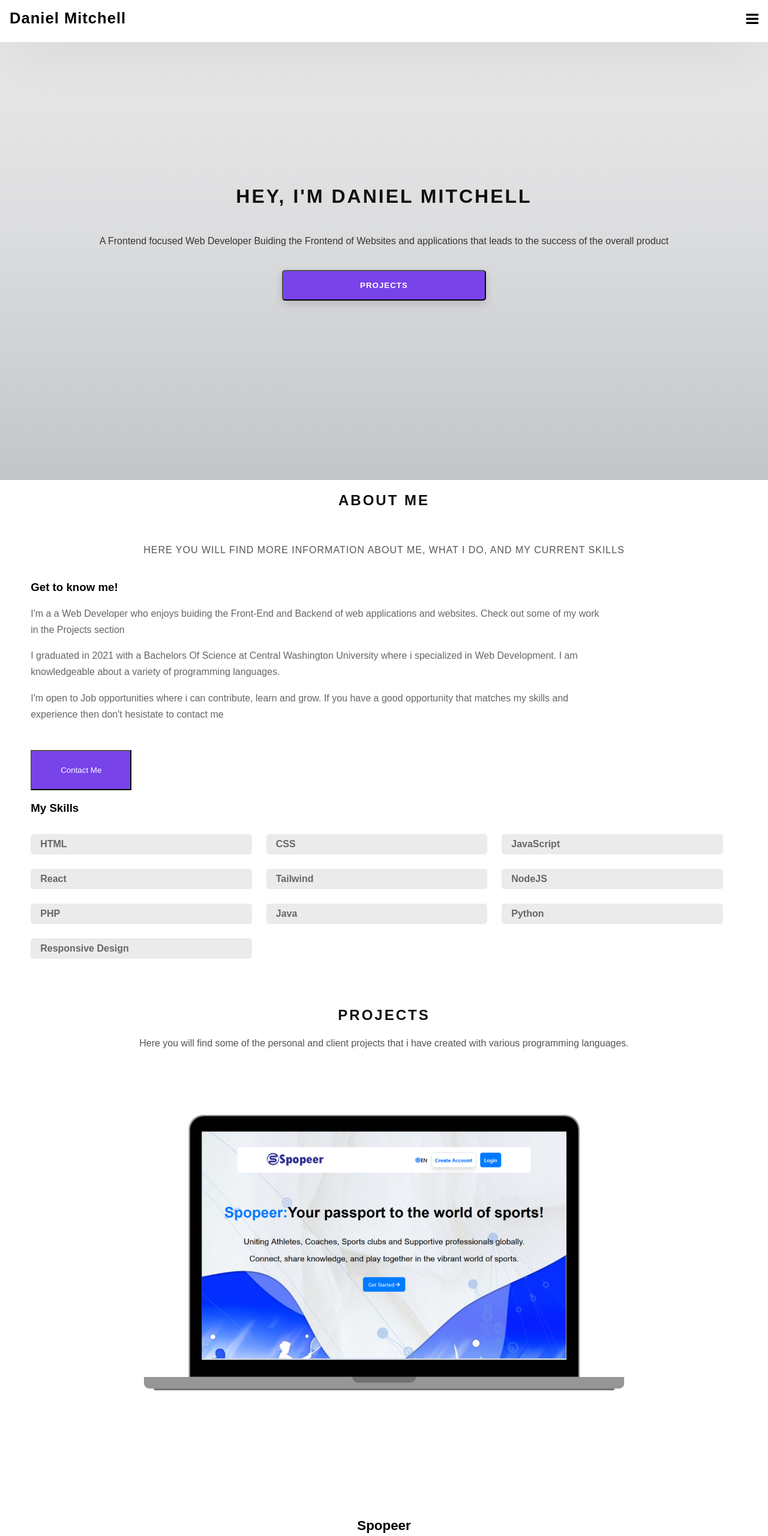
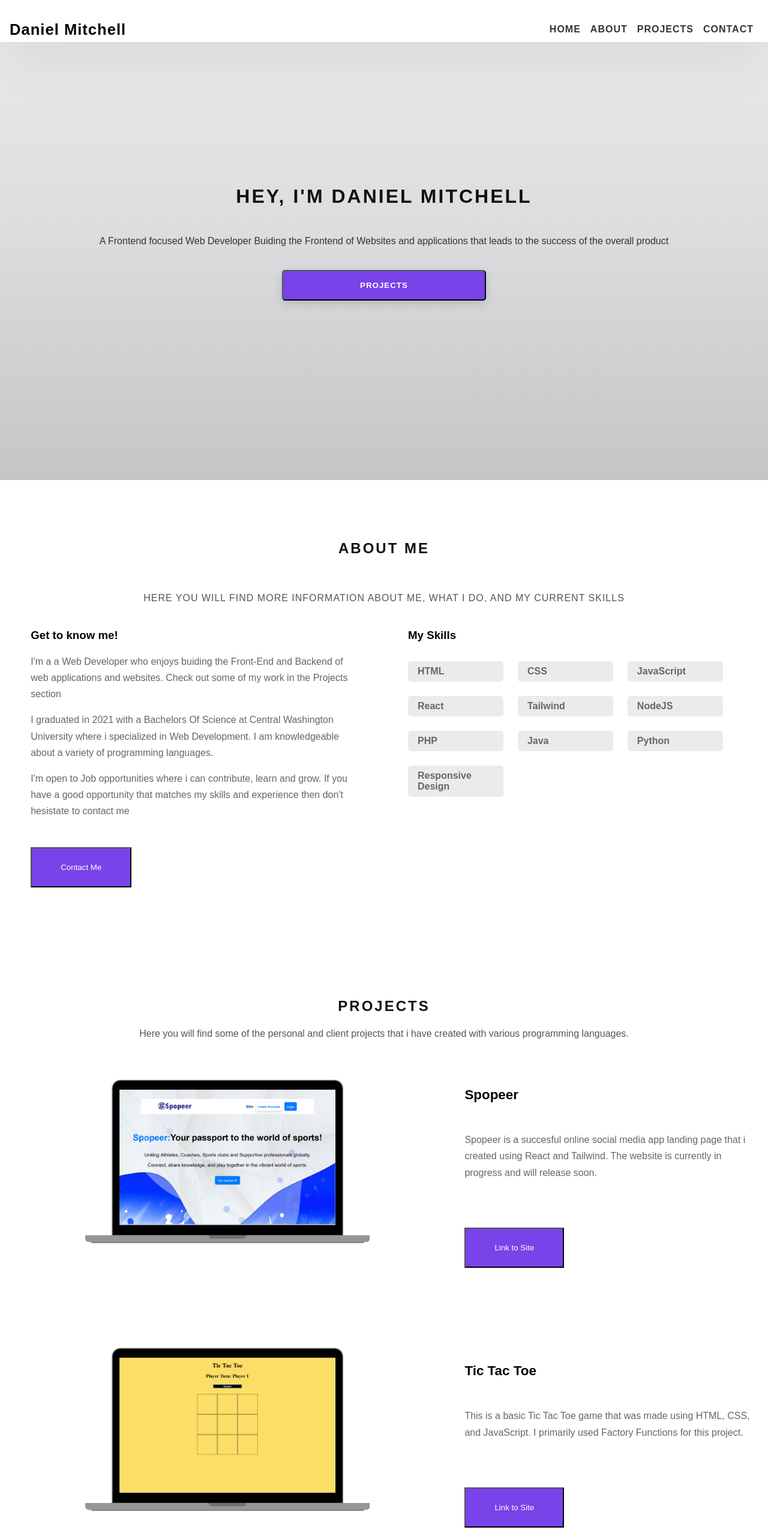
Before and after one commit to DanielMitchell444/Portfolio-main, a plain HTML site: page index.html in a window 1280 px wide. Shown: the top 2560 px of the page at 60% size. Drawn offline with Linux system fonts and the light colour scheme.

Commit message:
Add files via upload

```diff
--- a/index.html
+++ b/index.html
@@ -2,7 +2,7 @@
 <html lang="en">
 <head>
   <meta charset="UTF-8">
-  <title>Page Title</title>
+  <title>Daniel's Portfolio</title>
   <meta name="viewport" content="width=device-width,initial-scale=1">
   <link rel="stylesheet" href="https://cdnjs.cloudflare.com/ajax/libs/font-awesome/4.7.0/css/font-awesome.min.css">
   <link rel="stylesheet" href="styles.css">
--- a/styles.css
+++ b/styles.css
@@ -111,6 +111,10 @@ body{
     text-align: center;
     color: #333;
     line-height: 1.6;
+}
+
+.imagess{
+    width: 100%;
 }
 
 .about-hero{
@@ -294,6 +298,7 @@ body{
  display: flex;
  justify-content: center;
  align-items: center;
+ flex-direction: column;
 }
 
 
@@ -325,7 +330,8 @@ body{
    margin-bottom: 3rem;
  }
 
-@media(max-width: 500px){
+
+@media(min-width: 500px){
   .nav-links{
     display: none;
   }
@@ -343,6 +349,7 @@ body{
     display: flex;
     justify-content: center;
     align-items: center;
+    flex-direction: column;
  }
 
  .about-hero{
@@ -373,6 +380,11 @@ body{
     width: 100%;
 }
 
+.about_content{
+    display: grid;
+    grid-template-columns: 1fr;
+}
+
 .mobile-nav-menu{}
 
 #mobile{
@@ -387,9 +399,50 @@ body{
     letter-spacing: 2px;
 }
 
+.contact{
+    background-color: #7843e9;
+    color: white;
+    padding: 1.5rem 3rem;
+    margin-top: 30px;
 }
 
-@media(max-width: 600px){
+.link-site{
+    background-color: #7843e9;
+    color: white;
+    padding: 1rem 2rem;
+    margin-top: 30px;
+}
+
+}
+
+@media(min-width: 600px){
+    .project-container{
+        display: grid;
+        grid-template-columns: 1fr;
+    }
+
+    .imagess{
+        width: 100%;
+    }
+
+    .project-content{
+        display: flex;
+        justify-content: center;
+        align-items: center;
+        flex-direction: column;
+    }
+
+    .project-container p{
+        text-align: center;
+    }
+
+    .about_content{
+        display: grid;
+        grid-template-columns: 1fr;
+    }
+}
+
+@media(min-width: 700px){
     .project-container{
         display: grid;
         grid-template-columns: 1fr;
@@ -411,7 +464,7 @@ body{
     }
 }
 
-@media(max-width: 700px){
+@media(min-width: 800px){
     .project-container{
         display: grid;
         grid-template-columns: 1fr;
@@ -433,7 +486,7 @@ body{
     }
 }
 
-@media(max-width: 800px){
+@media(min-width: 900px){
     .project-container{
         display: grid;
         grid-template-columns: 1fr;
@@ -455,7 +508,7 @@ body{
     }
 }
 
-@media(max-width: 900px){
+@media(min-width: 1000px){
     .project-container{
         display: grid;
         grid-template-columns: 1fr;
@@ -477,7 +530,7 @@ body{
     }
 }
 
-@media(max-width: 1000px){
+@media(min-width: 1100px){
     .project-container{
         display: grid;
         grid-template-columns: 1fr;
@@ -499,10 +552,111 @@ body{
     }
 }
 
-@media(max-width: 1100px){
+@media(min-width: 1200px){
     .project-container{
         display: grid;
-        grid-template-columns: 1fr;
+        grid-template-columns: 1fr 1fr;
+    }
+
+    .imagess{
+        width: 100%;
+    }
+
+    .project-content{
+        display: flex;
+        justify-content: center;
+        align-items: center;
+        flex-direction: column;
+    }
+
+    .about_content{
+        display: grid;
+        grid-template-columns: 1fr 1fr;
+        gap: 5rem;
+    }
+
+    .project-container p{
+        text-align: center;
+    }
+
+    #bars{
+        display: none;
+     }
+
+     .nav-links{
+        display: flex;
+     }
+
+     li{
+        list-style-type: none;
+     }
+
+     a{
+        text-decoration: none;
+     }
+
+     .navigation-links{
+      display: inline-block;
+      font-size: 1rem;
+      color: #333;
+      text-transform: uppercase;
+      letter-spacing: 1px;
+      font-weight: 700;
+      gap: 50px;
+      padding: 0.5rem 0.5rem;
+      transition: color .3s;
+     }
+
+     .project{
+        padding: 3rem 0rem;
+     }
+     .project-titles{
+        font-weight: 700;
+        font-size: 1.4rem;
+        margin-bottom: 2rem;
+      }
+      .project-description{
+        font-size: 1rem;
+      color: #666;
+      max-width: 40rem;
+      text-align: center;
+      line-height: 1.7;
+      margin-bottom: 3rem;
+    }
+    .project-content{
+        padding: 2rem 0;
+        display: flex;
+        justify-content: center;
+        align-items: flex-start;
+        flex-direction: column;
+     }
+
+     .project-container{
+        display: grid;
+  grid-template-columns: 1.5fr 1fr;
+  grid-gap: 1rem;
+  margin-bottom: 1rem;
+ }
+
+ .project-container p{
+    text-align: left;
+    max-width: 30rem;
+ }
+
+ .link-site{
+    background-color: #7843e9;
+    color: white;
+    padding: 1.5rem 3rem;
+    margin-top: 30px;
+ }
+
+
+}
+
+@media(min-width: 1300px){
+    .project-container{
+        display: grid;
+        grid-template-columns: 1fr 1fr;
     }
 
     .imagess{
@@ -519,61 +673,13 @@ body{
     .project-container p{
         text-align: center;
     }
-}
 
-@media(max-width: 1200px){
-    .project-container{
+    .about_content{
         display: grid;
-        grid-template-columns: 1fr;
-    }
-
-    .imagess{
-        width: 100%;
-    }
-
-    .project-content{
-        display: flex;
-        justify-content: center;
-        align-items: center;
-        flex-direction: column;
-    }
-
-    .project-container p{
-        text-align: center;
+        grid-template-columns: 1fr 1fr;
     }
 }
 
-@media(max-width: 1300px){
-    .project-container{
-        display: grid;
-        grid-template-columns: 1fr;
-    }
-
-    .imagess{
-        width: 100%;
-    }
-
-    .project-content{
-        display: flex;
-        justify-content: center;
-        align-items: center;
-        flex-direction: column;
-    }
-
-    .project-container p{
-        text-align: center;
-    }
-}
-
-@media(min-width: 500px){
-    #bars{
-        display: flex;
-    }
-
-    .nav-links{
-        display: none;
-    }
-}
 
 @media(min-width: 1400px){
 
@@ -581,6 +687,7 @@ body{
     display: grid;
     grid-template-columns: 1fr 1fr;
     gap: 5rem;
+    padding: 1rem 0rem;
  }
  .main-container{
     margin: auto;
@@ -674,4 +781,22 @@ body{
 .project{
     padding: 4rem 0px;
 }
+
+.details{
+    line-height: 2;
+}
+
+.project-content p{
+    text-align: left;
+}
  }
+
+ @media screen and (-webkit-min-device-pixel-ratio:0) {
+    /* Safari and Chrome, if Chrome rule needed */
+    .imagess{
+        width: 100%;
+        object-fit: cover;
+        background-color: #fff;
+        border-radius: 10px;
+    }
+ }
```
